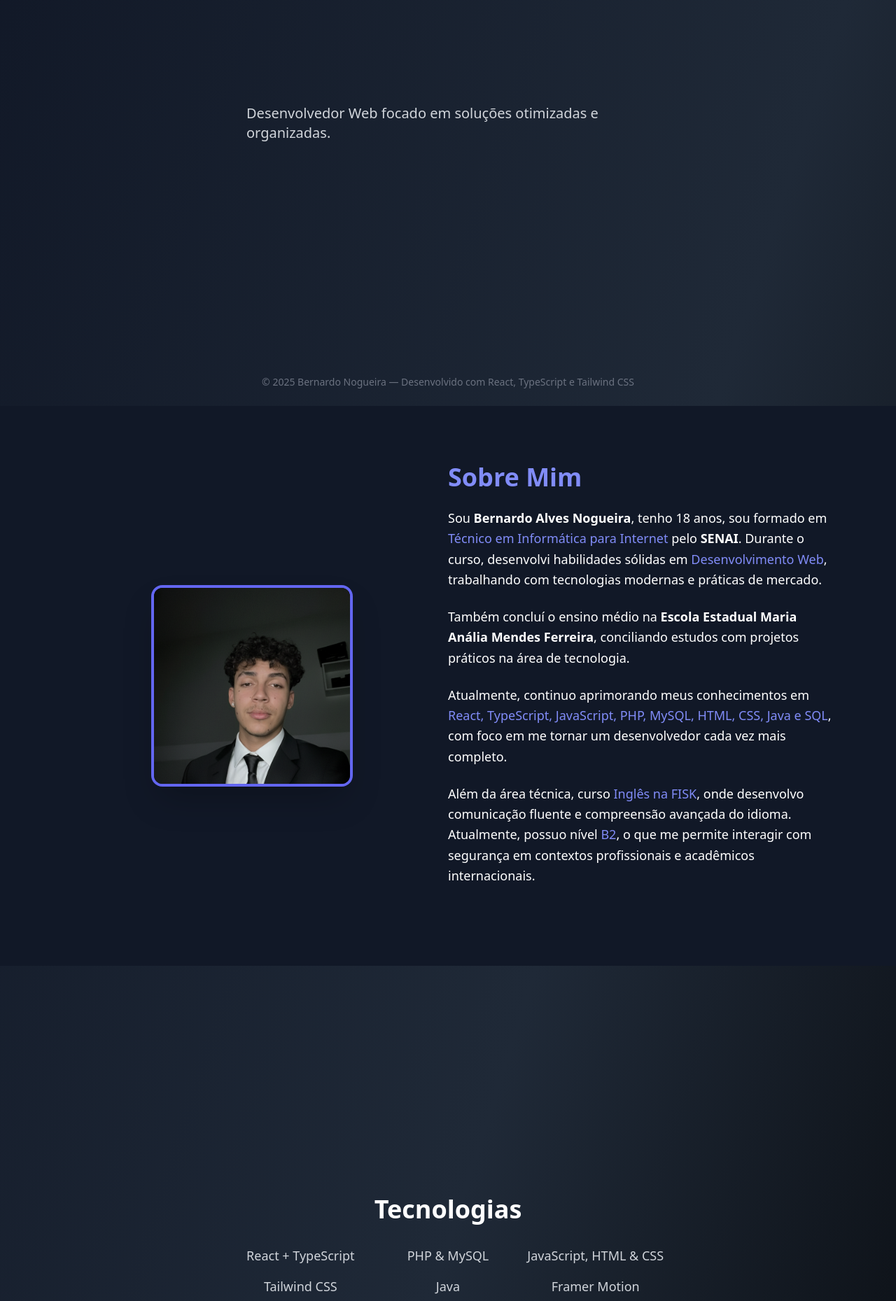
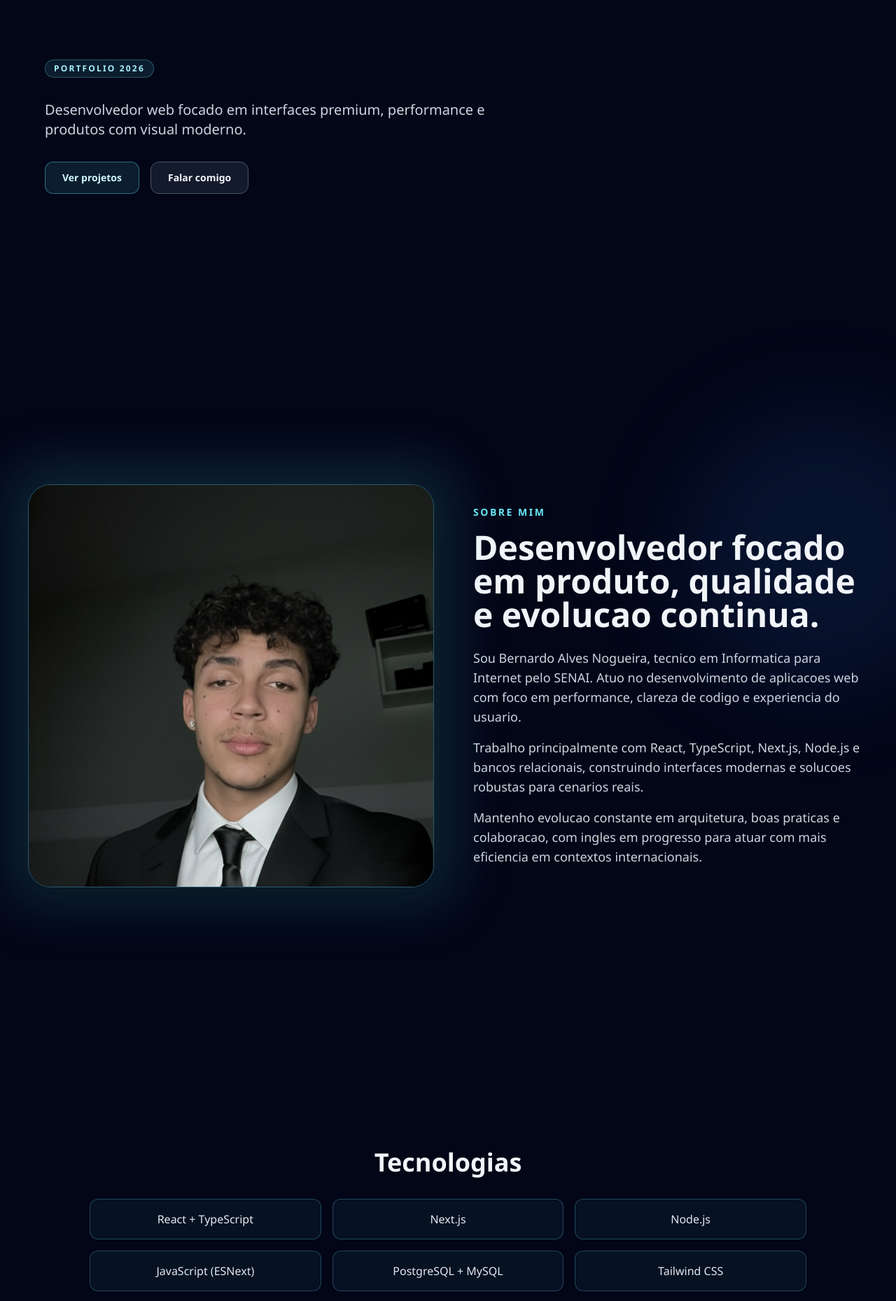
Before and after one commit to BernardoNogueiraDEV/portifolio, a React (Create React App) app: page / in a window 1280 px wide. Shown: the part 220-2079 px from the top of the page at 70% size. Built offline with nearby package versions, Linux system fonts and the light colour scheme.

Commit message:
feat(ui): refine futuristic layout and align about/technologies

```diff
--- a/src/App.tsx
+++ b/src/App.tsx
@@ -7,12 +7,20 @@ import Contact from './components/Contact'
 
 export default function Portfolio() {
   return (
-    <div className="bg-gradient-to-br from-gray-900 via-gray-800 to-black text-white">
-      <Home />
-      <About />
-      <Technologies />
-      <Projects />
-      <Contact />
+    <div className="relative min-h-screen overflow-x-clip bg-slate-950 text-slate-100">
+      <div className="pointer-events-none absolute inset-0">
+        <div className="absolute left-[-10%] top-[-10%] h-80 w-80 rounded-full bg-cyan-400/10 blur-3xl" />
+        <div className="absolute right-[-8%] top-[20%] h-[26rem] w-[26rem] rounded-full bg-blue-500/10 blur-3xl" />
+        <div className="absolute bottom-[-8%] left-[25%] h-72 w-72 rounded-full bg-sky-300/10 blur-3xl" />
+      </div>
+
+      <main className="relative z-10">
+        <Home />
+        <About />
+        <Technologies />
+        <Projects />
+        <Contact />
+      </main>
     </div>
   )
 }
--- a/src/components/Contact.tsx
+++ b/src/components/Contact.tsx
@@ -1,6 +1,5 @@
-import React from 'react'
+import React, { useState } from 'react'
 import { motion } from 'framer-motion'
-import { useState } from 'react'
 
 export default function Contact() {
   const [name, setName] = useState('')
@@ -37,91 +36,77 @@ export default function Contact() {
   }
 
   return (
-    <section className="h-screen flex flex-col justify-center items-center text-center px-6">
-      <motion.h3
-        className="text-2xl md:text-4xl font-semibold mb-6"
-        initial={{ opacity: 0, y: -50 }}
+    <section id="contact" className="min-h-screen flex flex-col justify-center items-center px-6 md:px-12 py-24">
+      <motion.div
+        initial={{ opacity: 0, y: 30 }}
         whileInView={{ opacity: 1, y: 0 }}
+        viewport={{ once: true, amount: 0.3 }}
         transition={{ duration: 0.8 }}
+        className="w-full max-w-4xl"
       >
-        Entre em Contato
-      </motion.h3>
+        <h3 className="text-3xl md:text-4xl font-semibold mb-4 text-center">Entre em Contato</h3>
+        <p className="text-slate-300 mb-8 max-w-2xl mx-auto text-center">
+          Vamos conversar sobre projetos, oportunidades ou colaboracoes.
+        </p>
 
-      <motion.p
-        className="text-gray-300 mb-8 max-w-md"
-        initial={{ opacity: 0 }}
-        whileInView={{ opacity: 1 }}
-        transition={{ delay: 0.3, duration: 0.8 }}
-      >
-        Ficarei feliz em conversar sobre projetos, oportunidades e colaborações.
-      </motion.p>
-
-      <motion.form
-        onSubmit={handleSubmit}
-        className="flex flex-col items-center space-y-4 mb-6"
-        initial={{ opacity: 0 }}
-        whileInView={{ opacity: 1 }}
-        transition={{ delay: 0.4, duration: 0.8 }}
-      >
+        <form onSubmit={handleSubmit} className="grid gap-4">
           <input
             type="text"
-          placeholder="Seu Nome"
+            placeholder="Seu nome"
             value={name}
             onChange={(e) => setName(e.target.value)}
-          className="w-full max-w-md px-4 py-2 text-white bg-gray-800 border border-gray-600 rounded-lg focus:outline-none focus:ring-2 focus:ring-gray-500"
+            className="w-full rounded-xl border border-slate-600 bg-slate-950/70 px-4 py-3 text-slate-100 outline-none transition focus:border-cyan-300/55"
             required
           />
           <input
             type="email"
-          placeholder="Seu Email"
+            placeholder="Seu email"
             value={email}
             onChange={(e) => setEmail(e.target.value)}
-          className="w-full max-w-md px-4 py-2 text-white bg-gray-800 border border-gray-600 rounded-lg focus:outline-none focus:ring-2 focus:ring-gray-500"
+            className="w-full rounded-xl border border-slate-600 bg-slate-950/70 px-4 py-3 text-slate-100 outline-none transition focus:border-cyan-300/55"
             required
           />
           <textarea
-          placeholder="Sua Mensagem"
+            placeholder="Sua mensagem"
             value={message}
             onChange={(e) => setMessage(e.target.value)}
-          className="w-full max-w-md px-4 py-2 text-white bg-gray-800 border border-gray-600 rounded-lg focus:outline-none focus:ring-2 focus:ring-gray-500 h-32 resize-none"
+            className="w-full h-32 resize-none rounded-xl border border-slate-600 bg-slate-950/70 px-4 py-3 text-slate-100 outline-none transition focus:border-cyan-300/55"
             required
           />
-        <motion.button
+
+          <button
             type="submit"
-          className="text-lg md:text-xl text-white border border-gray-600 rounded-full px-6 py-3 hover:bg-gray-700 transition"
-          whileHover={{ scale: 1.05 }}
-          whileTap={{ scale: 0.95 }}
+            className="mt-1 rounded-xl border border-cyan-300/45 bg-cyan-300/10 px-6 py-3 font-semibold text-cyan-100 transition hover:bg-cyan-300/20"
           >
-          Enviar Mensagem
-        </motion.button>
-        {status && <p className="text-sm mt-2">{status}</p>}
-      </motion.form>
+            Enviar mensagem
+          </button>
 
-      <motion.a
+          {status && <p className="text-sm text-slate-300">{status}</p>}
+        </form>
+
+        <div className="mt-8 flex flex-col sm:flex-row gap-3">
+          <a
             href="https://www.linkedin.com/in/bernardo-nogueira-50b061379/"
-        className="text-lg md:text-xl text-white m-[10px] border border-gray-600 rounded-full px-6 py-3 hover:bg-gray-700 transition"
-        whileHover={{ scale: 1.05 }}
-        whileTap={{ scale: 0.95 }}
+            target="_blank"
+            rel="noopener noreferrer"
+            className="inline-flex items-center justify-center rounded-xl border border-slate-600 bg-slate-800/60 px-5 py-3 text-sm font-semibold text-slate-100 transition hover:border-cyan-300/45 hover:text-cyan-100"
           >
-        Linkedin
-      </motion.a>
-      <motion.a
+            LinkedIn
+          </a>
+          <a
             href="https://github.com/BernardoNogueiraDEV"
-        className="text-lg md:text-xl text-white m-[10px] border border-gray-600 rounded-full px-6 py-3 hover:bg-gray-700 transition"
-        whileHover={{ scale: 1.05 }}
-        whileTap={{ scale: 0.95 }}
+            target="_blank"
+            rel="noopener noreferrer"
+            className="inline-flex items-center justify-center rounded-xl border border-slate-600 bg-slate-800/60 px-5 py-3 text-sm font-semibold text-slate-100 transition hover:border-cyan-300/45 hover:text-cyan-100"
           >
-        Github
-      </motion.a>
+            GitHub
+          </a>
+        </div>
+      </motion.div>
 
-      <motion.footer
-        className="fixed bottom-4 md:bottom-6 text-gray-500 text-sm"
-        initial={{ opacity: 0 }}
-        whileInView={{ opacity: 1 }}
-        transition={{ delay: 0.5, duration: 0.8 }}
-      >
-        © {new Date().getFullYear()} Bernardo Nogueira — Desenvolvido com React, TypeScript e Tailwind CSS
-      </motion.footer>
+      <footer className="mt-8 text-slate-500 text-sm text-center">
+        (c) {new Date().getFullYear()} Bernardo Nogueira - React, TypeScript e Tailwind CSS
+      </footer>
     </section>
   )
 }
--- a/src/components/Home.tsx
+++ b/src/components/Home.tsx
@@ -3,56 +3,70 @@ import { motion } from 'framer-motion'
 
 export default function Home() {
   useEffect(() => {
-    const text = "Olá, eu sou Bernardo!";
-    let index = 0;
-    let isDeleting = false;
+    const text = 'Ola, eu sou Bernardo!'
+    let index = 0
+    let isDeleting = false
 
     function typeEffect(element: HTMLElement) {
-      if (!element) return;
-
       if (!isDeleting && index < text.length) {
-        element.textContent = text.slice(0, index + 1);
-        index++;
+        element.textContent = text.slice(0, index + 1)
+        index++
       } else if (isDeleting && index > 0) {
-        element.textContent = text.slice(0, index - 1);
-        index--;
+        element.textContent = text.slice(0, index - 1)
+        index--
       }
 
       if (index === text.length) {
         setTimeout(() => {
-          isDeleting = true;
-        }, 3000);
+          isDeleting = true
+        }, 3000)
       } else if (index === 0) {
-        isDeleting = false;
+        isDeleting = false
       }
 
-      const speed = isDeleting ? 50 : 100;
-      setTimeout(() => typeEffect(element), speed);
+      const speed = isDeleting ? 45 : 85
+      setTimeout(() => typeEffect(element), speed)
     }
 
-    // Aguarda um pequeno tempo para o DOM estar 100% pronto
     const timer = setTimeout(() => {
-      const element = document.getElementById('ola');
-      if (element) typeEffect(element);
-    }, 100);
+      const element = document.getElementById('ola')
+      if (element) typeEffect(element)
+    }, 120)
 
-    return () => clearTimeout(timer); // limpa caso o componente seja desmontado
-  }, []);
+    return () => clearTimeout(timer)
+  }, [])
 
   return (
-    <section className="h-screen flex flex-col md:flex-row justify-center items-center text-center md:text-left px-6 gap-10">
+    <section className="min-h-screen flex items-center px-6 md:px-12 py-24">
       <motion.div
-        className="flex flex-col justify-center max-w-xl"
-        initial={{ opacity: 0, x: -50 }}
+        className="mx-auto max-w-6xl w-full"
+        initial={{ opacity: 0, x: -40 }}
         animate={{ opacity: 1, x: 0 }}
-        transition={{ duration: 1 }}
+        transition={{ duration: 0.9 }}
       >
-        <h1 className="text-3xl md:text-5xl font-bold mb-4" id="ola">
+        <p className="mb-4 inline-flex rounded-full border border-cyan-300/30 bg-cyan-300/10 px-3 py-1 text-xs font-semibold uppercase tracking-[0.18em] text-cyan-200">
+          Portfolio 2026
+        </p>
+        <h1 className="text-4xl md:text-6xl font-extrabold leading-tight mb-4" id="ola">
           Ola, eu sou Bernardo!
         </h1>
-        <h2 className="text-xl text-gray-300 mb-6">
-          Desenvolvedor Web focado em soluções otimizadas e organizadas.
-        </h2>
+        <p className="max-w-2xl text-base md:text-xl text-slate-300 mb-8">
+          Desenvolvedor web focado em interfaces premium, performance e produtos com visual moderno.
+        </p>
+        <div className="flex flex-col sm:flex-row gap-4">
+          <a
+            href="#projects"
+            className="inline-flex items-center justify-center rounded-xl border border-cyan-300/40 bg-cyan-300/10 px-6 py-3 text-sm font-semibold text-cyan-100 transition hover:bg-cyan-300/20"
+          >
+            Ver projetos
+          </a>
+          <a
+            href="#contact"
+            className="inline-flex items-center justify-center rounded-xl border border-slate-600 bg-slate-800/60 px-6 py-3 text-sm font-semibold text-slate-100 transition hover:border-cyan-300/40 hover:text-cyan-100"
+          >
+            Falar comigo
+          </a>
+        </div>
       </motion.div>
     </section>
   )
--- a/src/components/Projects.tsx
+++ b/src/components/Projects.tsx
@@ -5,31 +5,34 @@ import { Card, CardContent } from './ui/card'
 
 export default function Projects() {
   return (
-    <section id='projects' className="h-screen flex justify-center items-center px-6">
+    <section id="projects" className="min-h-screen flex justify-center items-center px-6 md:px-12 py-24">
       <motion.div
-        initial={{ opacity: 0, y: 50 }}
+        initial={{ opacity: 0, y: 30 }}
         whileInView={{ opacity: 1, y: 0 }}
+        viewport={{ once: true, amount: 0.3 }}
         transition={{ duration: 0.8 }}
-        className="max-w-5xl w-full"
+        className="max-w-6xl w-full"
       >
-        <h3 className="text-2xl md:text-4xl font-semibold mb-8 text-center">Projetos</h3>
+        <h3 className="text-3xl md:text-4xl font-semibold mb-8 text-center">Projetos</h3>
 
-        <div className="grid md:grid-cols-2 gap-8">
-          <Card className="bg-gray-800/80 border border-gray-700 hover:scale-105 transition-transform overflow-hidden">
-            <div className="h-48 w-full overflow-hidden">
+        <div className="grid gap-8 md:grid-cols-2">
+          <Card className="group rounded-3xl border border-slate-700 bg-slate-900/65 overflow-hidden transition hover:-translate-y-1 hover:border-cyan-300/40 hover:shadow-[0_20px_60px_rgba(8,145,178,0.2)]">
+            <div className="h-52 w-full overflow-hidden">
               <img
                 src="/AcaoAmigos.png"
-                alt="Preview Sistema de Rifas"
-                className="w-full h-full object-cover hover:scale-110 transition-transform duration-500"
+                alt="Preview Acao entre Amigos"
+                className="h-full w-full object-cover transition duration-500 group-hover:scale-105"
               />
             </div>
             <CardContent className="p-6">
+              <p className="mb-2 text-xs uppercase tracking-[0.2em] text-cyan-200">React + TypeScript</p>
               <h4 className="text-2xl font-semibold mb-2">Acao entre Amigos</h4>
-              <p className="text-gray-300 mb-4">
-                Sistema de rifas online desenvolvido com React, Typescript e tailwildcss.
+              <p className="text-slate-300 mb-5">
+                Plataforma de rifas online com fluxo simples e foco em usabilidade.
               </p>
               <Button
                 variant="secondary"
+                className="rounded-xl border border-cyan-300/35 bg-cyan-300/10 text-cyan-100 hover:bg-cyan-300/20"
                 onClick={() => window.open('https://rifa3ano.vercel.app', '_blank', 'noopener,noreferrer')}
               >
                 Ver projeto
@@ -37,17 +40,19 @@ export default function Projects() {
             </CardContent>
           </Card>
 
-          <Card className="bg-gray-800/80 border border-gray-700 hover:scale-105 transition-transform overflow-hidden">
-            <div className="h-48 w-full bg-gradient-to-br from-blue-500/30 to-cyan-500/20 flex items-center justify-center">
-              <h4 className="text-3xl font-bold">LawRisk</h4>
+          <Card className="group rounded-3xl border border-slate-700 bg-slate-900/65 overflow-hidden transition hover:-translate-y-1 hover:border-cyan-300/40 hover:shadow-[0_20px_60px_rgba(8,145,178,0.2)]">
+            <div className="h-52 w-full bg-[radial-gradient(circle_at_30%_20%,rgba(34,211,238,0.25),transparent_45%),radial-gradient(circle_at_70%_80%,rgba(59,130,246,0.2),transparent_35%)] flex items-center justify-center border-b border-slate-700">
+              <h4 className="text-4xl font-extrabold tracking-tight text-cyan-100">LawRisk</h4>
             </div>
             <CardContent className="p-6">
+              <p className="mb-2 text-xs uppercase tracking-[0.2em] text-cyan-200">IA + Analise Juridica</p>
               <h4 className="text-2xl font-semibold mb-2">LawRisk</h4>
-              <p className="text-gray-300 mb-4">
-                Sistema de analise preditiva de riscos juridicos com IA.
+              <p className="text-slate-300 mb-5">
+                Sistema de analise preditiva de riscos juridicos com apoio de inteligencia artificial.
               </p>
               <Button
                 variant="secondary"
+                className="rounded-xl border border-cyan-300/35 bg-cyan-300/10 text-cyan-100 hover:bg-cyan-300/20"
                 onClick={() => window.open('https://lawrisk.vercel.app', '_blank', 'noopener,noreferrer')}
               >
                 Ver projeto
--- a/src/components/Technologies.tsx
+++ b/src/components/Technologies.tsx
@@ -1,23 +1,36 @@
 import React from 'react'
 import { motion } from 'framer-motion'
 
+const techs = [
+  'React + TypeScript',
+  'Next.js',
+  'Node.js',
+  'JavaScript (ESNext)',
+  'PostgreSQL + MySQL',
+  'Tailwind CSS',
+  'Framer Motion'
+]
+
 export default function Technologies() {
   return (
-    <section className="h-screen flex justify-center items-center px-6">
+    <section className="min-h-screen flex justify-center items-center px-6 md:px-12 py-24">
       <motion.div
-        initial={{ opacity: 0, y: 50 }}
+        initial={{ opacity: 0, y: 30 }}
         whileInView={{ opacity: 1, y: 0 }}
+        viewport={{ once: true, amount: 0.3 }}
         transition={{ duration: 0.8 }}
-        className="max-w-3xl text-center"
+        className="max-w-5xl w-full text-center"
       >
-        <h3 className="text-2xl md:text-4xl font-semibold mb-8">Tecnologias</h3>
-        <ul className="grid grid-cols-2 sm:grid-cols-3 gap-4 text-lg text-gray-300">
-          <li className="hover:text-indigo-400 transition">React + TypeScript</li>
-          <li className="hover:text-indigo-400 transition">PHP & MySQL</li>
-          <li className="hover:text-indigo-400 transition">JavaScript, HTML & CSS</li>
-          <li className="hover:text-indigo-400 transition">Tailwind CSS</li>
-          <li className="hover:text-indigo-400 transition">Java</li>
-          <li className="hover:text-indigo-400 transition">Framer Motion</li>
+        <h3 className="text-3xl md:text-4xl font-semibold mb-8">Tecnologias</h3>
+        <ul className="grid grid-cols-1 sm:grid-cols-2 lg:grid-cols-3 gap-4 text-slate-200">
+          {techs.map((tech) => (
+            <li
+              key={tech}
+              className="rounded-xl border border-cyan-300/25 bg-cyan-300/5 px-4 py-4 text-sm md:text-base font-medium transition hover:border-cyan-300/45 hover:bg-cyan-300/10"
+            >
+              {tech}
+            </li>
+          ))}
         </ul>
       </motion.div>
     </section>
--- a/src/components/about.tsx
+++ b/src/components/about.tsx
@@ -1,73 +1,58 @@
 import React from 'react'
-import { motion } from "framer-motion";
+import { motion } from 'framer-motion'
 
 export default function About() {
   return (
     <section
-      id="About"
-      className="min-h-screen flex flex-col md:flex-row items-center justify-center px-6 md:px-20 bg-gray-900 text-white"
+      id="about"
+      className="min-h-screen flex items-center justify-center px-6 md:px-10 py-24"
     >
+      <div className="mx-auto grid w-full max-w-[1400px] gap-10 md:grid-cols-2 items-center">
         <motion.div
-        initial={{ opacity: 0, x: -50 }}
+          initial={{ opacity: 0, x: -40 }}
           whileInView={{ opacity: 1, x: 0 }}
+          viewport={{ once: true, amount: 0.3 }}
           transition={{ duration: 0.8 }}
-        className="w-full md:w-1/2 flex justify-center mb-10 md:mb-0"
+          className="flex justify-center md:justify-start"
         >
+          <div className="relative w-full md:w-[48vw] max-w-[760px]">
+            <div className="absolute -inset-6 rounded-[2rem] bg-cyan-300/15 blur-2xl" />
             <img
               src="/euFormal.png"
-          alt="Formação"
-          className="rounded-2xl shadow-2xl w-48 h-48 md:w-72 md:h-72 object-cover border-4 border-indigo-500"
+              alt="Bernardo Nogueira"
+              className="relative h-[48vh] md:h-[72vh] w-full rounded-[2rem] border border-cyan-300/30 shadow-2xl object-cover"
             />
+          </div>
         </motion.div>
 
-      {/* Texto da formação */}
         <motion.div
-        initial={{ opacity: 0, x: 50 }}
+          initial={{ opacity: 0, x: 40 }}
           whileInView={{ opacity: 1, x: 0 }}
+          viewport={{ once: true, amount: 0.3 }}
           transition={{ duration: 0.8 }}
-        className="w-full md:w-1/2 text-center md:text-left"
+          className="max-w-2xl md:pl-4"
         >
-        <h2 className="text-2xl md:text-4xl font-bold mb-6 text-indigo-400">
+          <p className="text-cyan-300 text-sm font-semibold tracking-[0.18em] uppercase mb-4">
             Sobre Mim
+          </p>
+          <h2 className="text-3xl md:text-5xl font-bold mb-6 text-slate-100 leading-tight">
+            Desenvolvedor focado em produto, qualidade e evolucao continua.
           </h2>
-
-        <p className="text-lg leading-relaxed mb-6">
-          Sou <span className="font-semibold">Bernardo Alves Nogueira</span>, tenho 18 anos, sou formado em{" "}
-          <span className="text-indigo-400 font-medium">
-            Técnico em Informática para Internet
-          </span>{" "}
-          pelo <span className="font-semibold">SENAI</span>. Durante o curso,
-          desenvolvi habilidades sólidas em{" "}
-          <span className="text-indigo-400">Desenvolvimento Web</span>,
-          trabalhando com tecnologias modernas e práticas de mercado.
+          <p className="text-slate-300 leading-relaxed mb-4 text-base md:text-lg">
+            Sou Bernardo Alves Nogueira, tecnico em Informatica para Internet pelo SENAI.
+            Atuo no desenvolvimento de aplicacoes web com foco em performance, clareza de codigo
+            e experiencia do usuario.
           </p>
-
-        <p className="text-lg leading-relaxed mb-6">
-          Também concluí o ensino médio na{" "}
-          <span className="font-semibold">
-            Escola Estadual Maria Anália Mendes Ferreira
-          </span>, conciliando estudos com projetos práticos na área de
-          tecnologia.
+          <p className="text-slate-300 leading-relaxed mb-4 text-base md:text-lg">
+            Trabalho principalmente com React, TypeScript, Next.js, Node.js e bancos relacionais,
+            construindo interfaces modernas e solucoes robustas para cenarios reais.
           </p>
-
-        <p className="text-lg leading-relaxed mb-6">
-          Atualmente, continuo aprimorando meus conhecimentos em{" "}
-          <span className="text-indigo-400 font-medium">
-            React, TypeScript, JavaScript, PHP, MySQL, HTML, CSS, Java e SQL
-          </span>
-          , com foco em me tornar um desenvolvedor cada vez mais completo.
-        </p>
-
-        <p className="text-lg leading-relaxed mb-8">
-          Além da área técnica, curso{" "}
-          <span className="text-indigo-400 font-medium">Inglês na FISK</span>, onde
-          desenvolvo comunicação fluente e compreensão avançada do idioma.
-          Atualmente, possuo nível{" "}
-          <span className="text-indigo-400 font-medium">B2</span>, o que me
-          permite interagir com segurança em contextos profissionais e
-          acadêmicos internacionais.
+          <p className="text-slate-300 leading-relaxed text-base md:text-lg">
+            Mantenho evolucao constante em arquitetura, boas praticas e colaboracao, com ingles
+            em progresso para atuar com mais eficiencia em contextos internacionais.
           </p>
         </motion.div>
+      </div>
     </section>
-  );
+  )
 }
--- a/src/index.css
+++ b/src/index.css
@@ -2,6 +2,21 @@
 @tailwind components;
 @tailwind utilities;
 
+@import url('https://fonts.googleapis.com/css2?family=Sora:wght@400;600;700;800&display=swap');
+
+* {
+  box-sizing: border-box;
+}
+
 body {
+  margin: 0;
   overflow-x: hidden;
+  font-family: 'Sora', 'Segoe UI', Tahoma, Geneva, Verdana, sans-serif;
+  background: #020617;
+  color: #e2e8f0;
 }
+
+::selection {
+  background: rgba(34, 211, 238, 0.25);
+  color: #f8fafc;
+}
```
Lines whose indentation alone changed are shown as unchanged.
